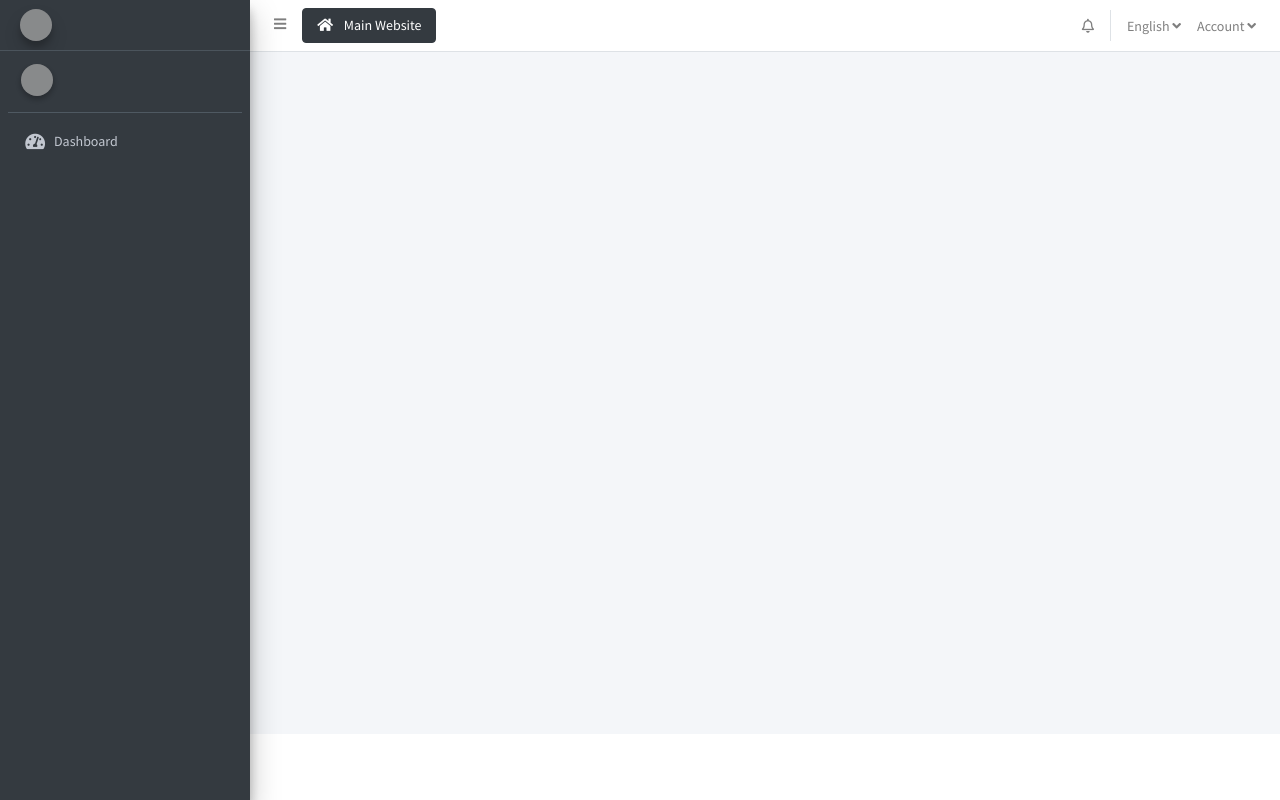
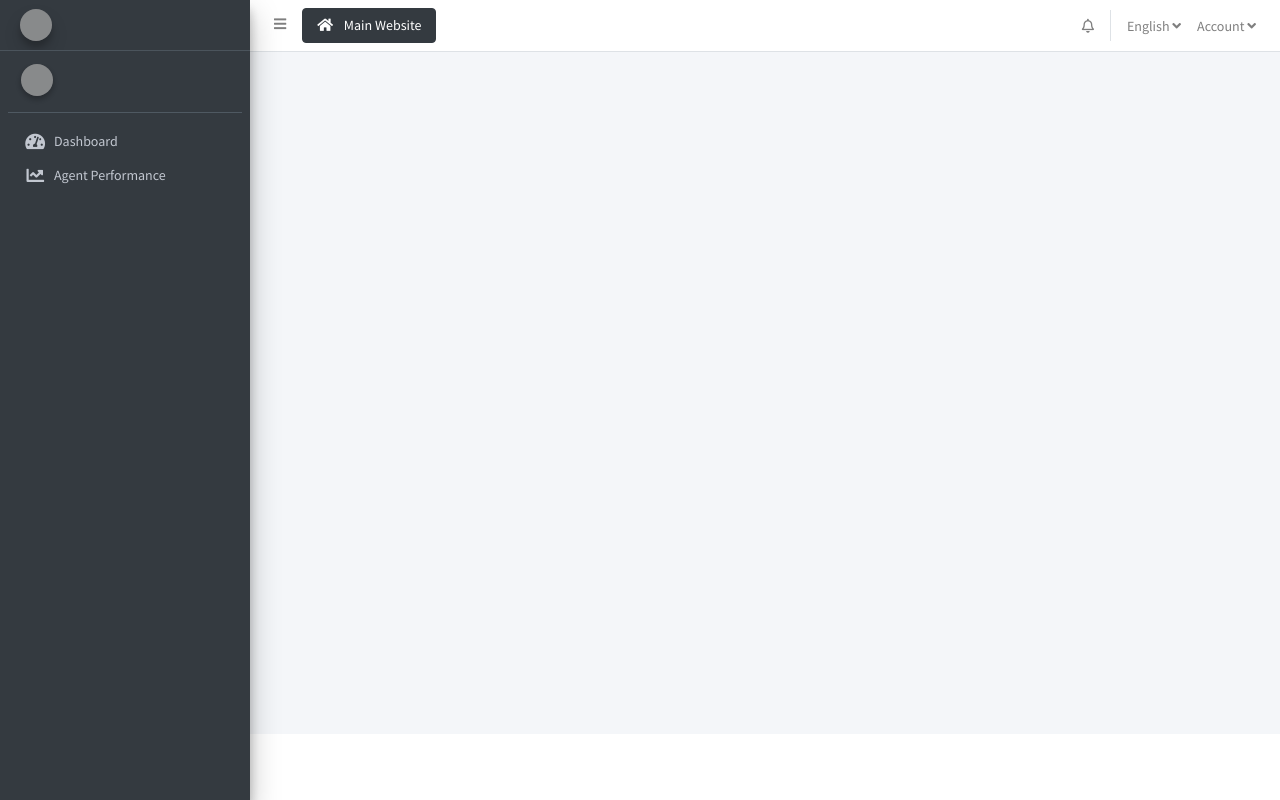
Before and after one commit to mihesoklem/ticket-system, a CodeIgniter app: the page made by application/views/default/common/panel/header.php in a window 1280 px wide. Run offline with CodeIgniter, Linux system fonts and the light colour scheme; data that the repository does not hold is empty; some libraries are stand-ins or nearby versions; grey boxes are pictures that could not be loaded.

Commit message:
Enable Agent Performance tab in admin sidebar
- Changed condition from 'if (false)' to 'if (true)' in header.php
- Agent Performance now visible in Support menu
- Shows metrics: total assigned, closed, open tickets, and closure rate
- Color-coded performance indicators (green for high, red for low performers)

```diff
--- a/application/views/default/common/panel/header.php
+++ b/application/views/default/common/panel/header.php
@@ -345,7 +345,7 @@ $limited_notifications = $this->Notification_model->notifications( ['limit' => 3
               </a>
             </li>
           <?php } ?>
-<?php if ( false ) { // Agent Performance feature - hidden for now ?>
+<?php if ( true ) { // Agent Performance feature - hidden for now ?>
             <li class="nav-item">
               <a href="<?php echo env_url( 'admin/agent-performance' ); ?>" class="nav-link <?php echo panel_activate_sub_child_page( 'agent-performance' ); ?>">
                 <i class="fas fa-chart-line nav-icon"></i>
```
